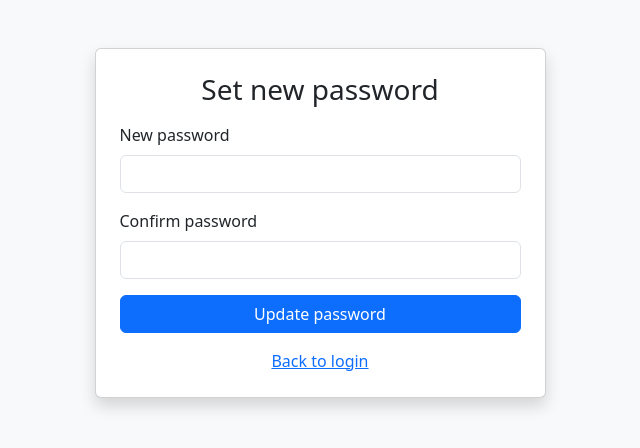
After one commit to codersmatrix/accounts-manager, a Python web app: template templates/reset_password.html in a window 1280 px wide. The commit adds this page. Shown: the top 448 px of the page, without its empty margins (320-960 px from the left). Run offline with Jinja, Linux system fonts and the light colour scheme; the template is opened without the code that fills it, so the values that code supplies are empty.

Commit message:
Forgot password: email reset link from login screen

```diff
--- a/app/models/user.py
+++ b/app/models/user.py
@@ -17,6 +17,8 @@ class User(UserMixin, db.Model):
     created_at = db.Column(db.DateTime, nullable=True)
     mfa_secret = db.Column(db.String(32), nullable=True)
     mfa_enabled = db.Column(db.Boolean, default=False)
+    reset_token_hash = db.Column(db.String(64), nullable=True, index=True)
+    reset_token_expires = db.Column(db.DateTime, nullable=True)
 
     accounts = db.relationship('Account', backref='owner', lazy=True)
     transactions = db.relationship('Transaction', backref='owner', lazy=True)
--- /dev/null
+++ b/templates/reset_password.html
@@ -0,0 +1,27 @@
+{% extends "base.html" %}
+{% block content %}
+<div class="row justify-content-center mt-5">
+    <div class="col-md-5">
+        <div class="card shadow">
+            <div class="card-body p-4">
+                <h3 class="text-center mb-3">Set new password</h3>
+                <form method="POST">
+                    <input type="hidden" name="csrf_token" value="{{ csrf_token() }}"/>
+                    <div class="mb-3">
+                        <label class="form-label">New password</label>
+                        <input type="password" name="password" class="form-control" required maxlength="128" autocomplete="new-password">
+                    </div>
+                    <div class="mb-3">
+                        <label class="form-label">Confirm password</label>
+                        <input type="password" name="confirm" class="form-control" required maxlength="128" autocomplete="new-password">
+                    </div>
+                    <button type="submit" class="btn btn-primary w-100">Update password</button>
+                </form>
+                <p class="text-center mt-3 mb-0">
+                    <a href="{{ url_for('auth.login') }}">Back to login</a>
+                </p>
+            </div>
+        </div>
+    </div>
+</div>
+{% endblock %}
```
Also changed, not shown: migrations/versions/011_password_reset.py (added, +26 -0 lines), templates/forgot_password.html (added, +27 -0 lines), templates/login.html (+10 -3 lines).
